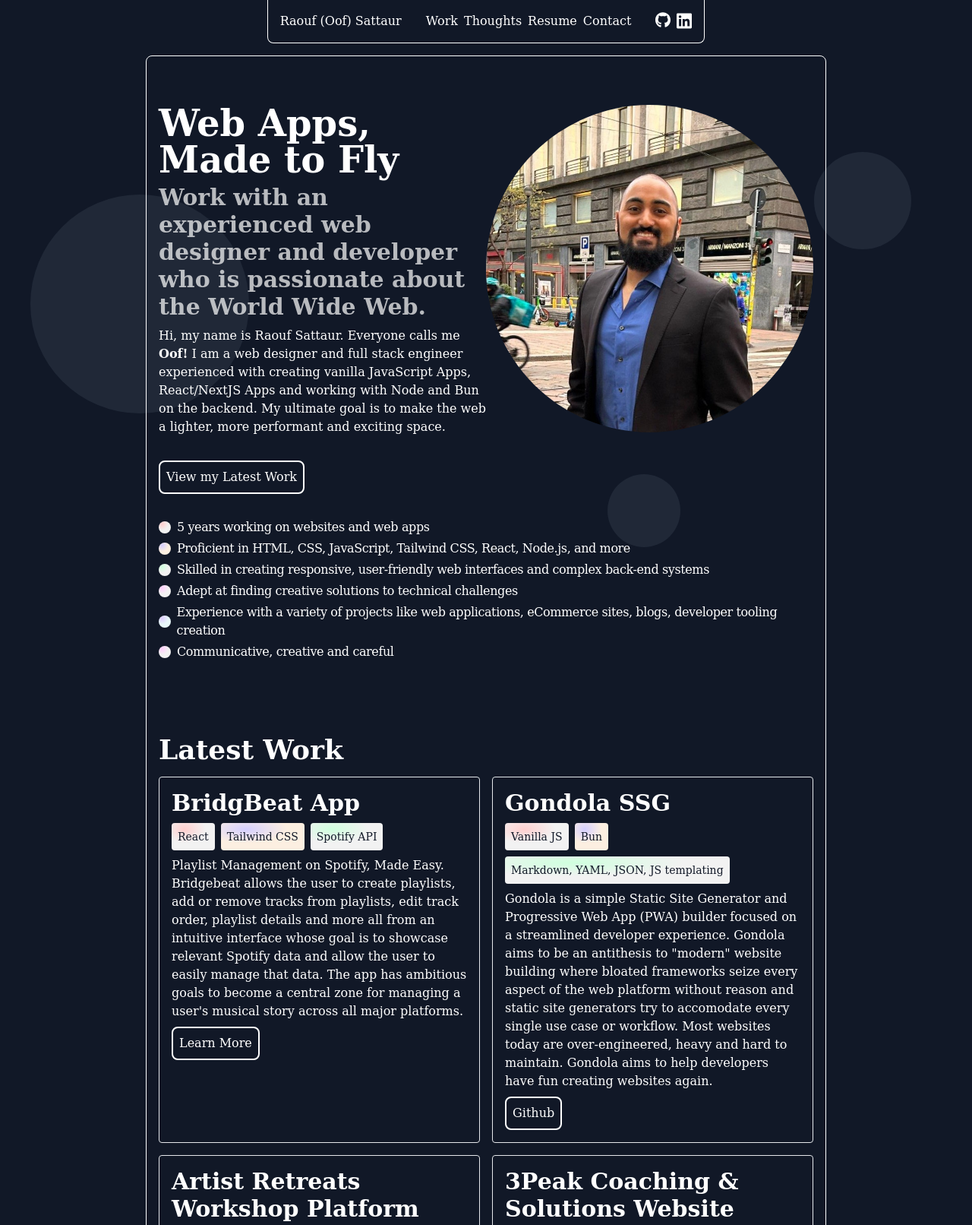
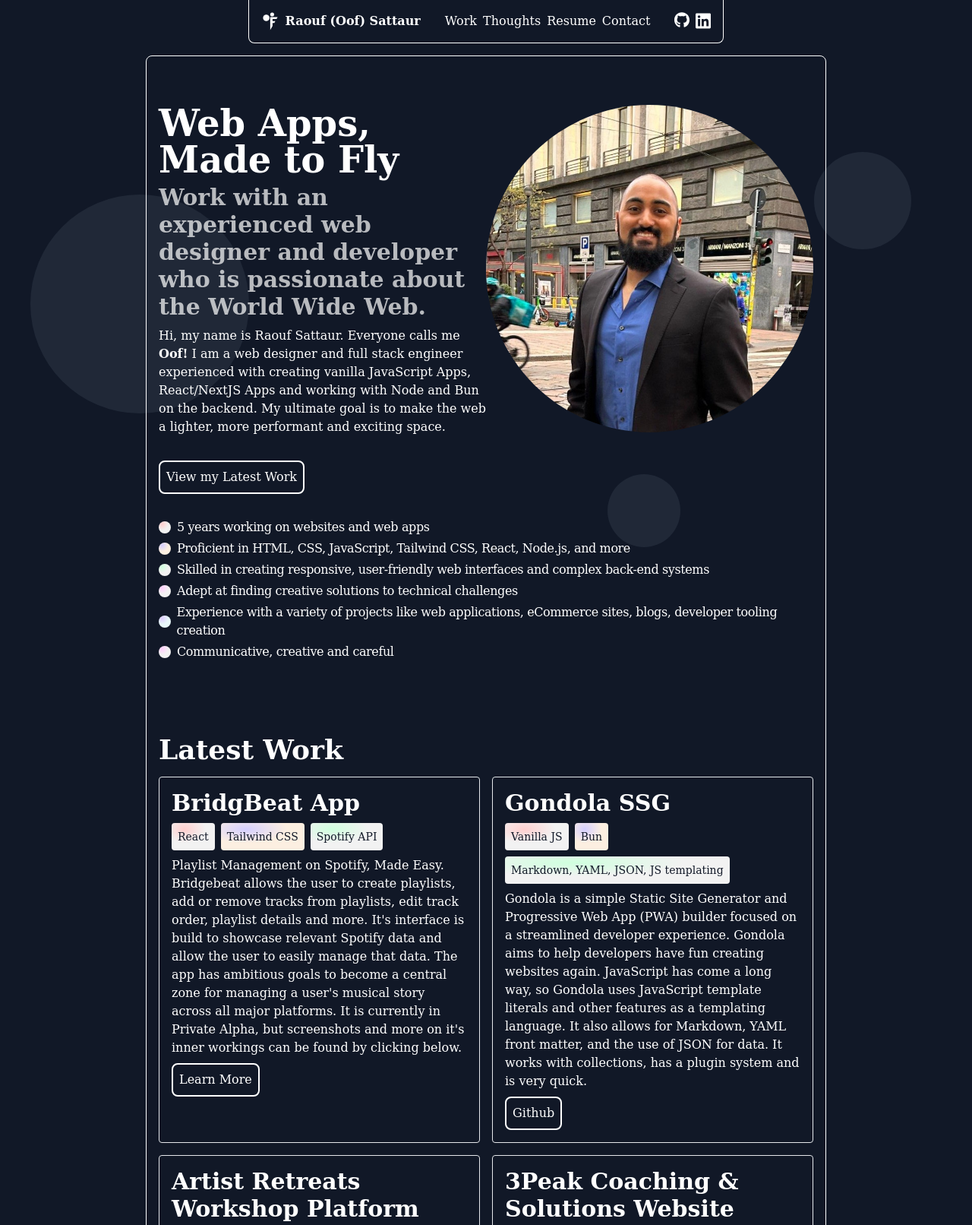
Before and after one commit to oofytronic/oofbetold, a website: page index.html in a window 1280 px wide. Shown: the top 1612 px of the page at 76% size. Drawn offline with Linux system fonts and the light colour scheme.

Commit message:
change des

```diff
--- a/index.html
+++ b/index.html
@@ -2,7 +2,12 @@
 <html>
 <head>
   <meta charset="UTF-8">
-  <meta name="viewport" content="width=device-width, initial-scale=1.0">
+  	<link rel="icon" type="image/svg+xml" href="./assets/oof-icon.svg" />
+    <meta name="viewport" content="width=device-width, initial-scale=1.0" />
+    <meta name="description" content="">
+    <meta name="keywords" content="web design, full stack engineer, react, ssg, javascript, web dev, web development, web developer">
+    <meta name="author" content="Raouf (OOF) Sattaur @feathermode">
+    <title>Raouf (Oof) Sattaur | Web Designer and Full Stack Engineer</title>
   <link href="./output.css" rel="stylesheet">
   <style type="text/css">
   	.z-negative {
@@ -18,7 +23,10 @@
 </head>
 <body class="flex flex-col items-center bg-gray-900 text-white transition-colors duration-300">
 	<nav class="sticky top-0 left-0 flex flex-wrap justify-between gap-8 max-w-4xl bg-gray-900 border border-white border-t-0 p-4 rounded-b-lg z-50">
-		<a href="#"><p>Raouf (Oof) Sattaur</p></a>
+		<div class="flex gap-2">
+			<img class="w-6" src="./assets/oof-icon.svg" alt="">
+			<a href="#"><p class="font-bold">Raouf (Oof) Sattaur</p></a>
+		</div>
 		<div class="flex gap-8">
 			<ul class="flex gap-2">
 				<li><a class="hover:text-blue-500 transition" href="#latest-work">Work</a></li>
@@ -102,7 +110,7 @@
 							<p class="text-sm">Spotify API</p>
 						</div>
 					</div>
-					<p>Playlist Management on Spotify, Made Easy. Bridgebeat allows the user to create playlists, add or remove tracks from playlists, edit track order, playlist details and more all from an intuitive interface whose goal is to showcase relevant Spotify data and allow the user to easily manage that data. The app has ambitious goals to become a central zone for managing a user's musical story across all major platforms.</p>
+					<p>Playlist Management on Spotify, Made Easy. Bridgebeat allows the user to create playlists, add or remove tracks from playlists, edit track order, playlist details and more. It's interface is build to showcase relevant Spotify data and allow the user to easily manage that data. The app has ambitious goals to become a central zone for managing a user's musical story across all major platforms. It is currently in Private Alpha, but screenshots and more on it's inner workings can be found by clicking below.</p>
 					<button id="openModalBtn" class="button w-fit hover:bg-green-600" href="#">Learn More</button>
 				</div>
 				<div class="card flex flex-col gap-2 p-4 rounded border transition duration-300 hover:rotate-2" data-bg="bg-purple-950" data-circle-color="bg-yellow-500" data-sibling-color="bg-yellow-500">
@@ -118,7 +126,7 @@
 							<p class="text-sm">Markdown, YAML, JSON, JS templating</p>
 						</div>
 					</div>
-					<p>Gondola is a simple Static Site Generator and Progressive Web App (PWA) builder focused on a streamlined developer experience. Gondola aims to be an antithesis to "modern" website building where bloated frameworks seize every aspect of the web platform without reason and static site generators try to accomodate every single use case or workflow. Most websites today are over-engineered, heavy and hard to maintain. Gondola aims to help developers have fun creating websites again.</p>
+					<p>Gondola is a simple Static Site Generator and Progressive Web App (PWA) builder focused on a streamlined developer experience. Gondola aims to help developers have fun creating websites again. JavaScript has come a long way, so Gondola uses JavaScript template literals and other features as a templating language. It also allows for Markdown, YAML front matter, and the use of JSON for data. It works with collections, has a plugin system and is very quick.</p>
 					<a class="button w-fit hover:bg-yellow-500" href="https://github.com/oofytronic/gondola" target="_blank" rel="noopener noreferrer">Github</a>
 				</div>
 				<div class="card flex flex-col gap-2 p-4 rounded border transition duration-300 hover:rotate-2" data-bg="bg-blue-700" data-circle-color="bg-orange-200" data-sibling-color="bg-sky-500">
@@ -143,7 +151,7 @@
 							<p class="text-sm">DecapCMS</p>
 						</div>
 					</div>
-					<p>Artist Retreats is an artist workshop booking platform that allows users to book workshops in Sicily, Italy. The platform has a custom booking experience, connects with the Stripe API to offer a custom checkout, is tailored to the user's decisions during checkout and is packed with small, tasteful interactions. It is a website with a clear design system and comes with a custom CMS tailored to the way the team at Artist Retreats thinks about data. UPDATE: the CEO has since abandoned the project, but I have kept a copy of it for display purposes only.</p>
+					<p>Artist Retreats is an artist workshop booking platform for workshops in Sicily, Italy. The platform has a custom booking experience, connects with the Stripe API to offer a custom checkout, is tailored to the user's decisions during checkout and is packed with small, tasteful interactions. It is a website with a clear design system and comes with a custom CMS tailored to the way the team at Artist Retreats thinks about data. UPDATE: the CEO has since abandoned the project, but I have kept a copy of it for display purposes only.</p>
 					<a class="button w-fit hover:bg-sky-500" href="https://ar-og.netlify.app" target="_blank" rel="noopener noreferrer">Visit</a>
 				</div>
 				<div class="card flex flex-col gap-2 p-4 rounded border transition duration-300 hover:rotate-2" data-bg="bg-emerald-950" data-circle-color="bg-stone-50" data-sibling-color="bg-yellow-600">
```
Also changed, not shown: assets/oof-icon.svg (added), output.css.
